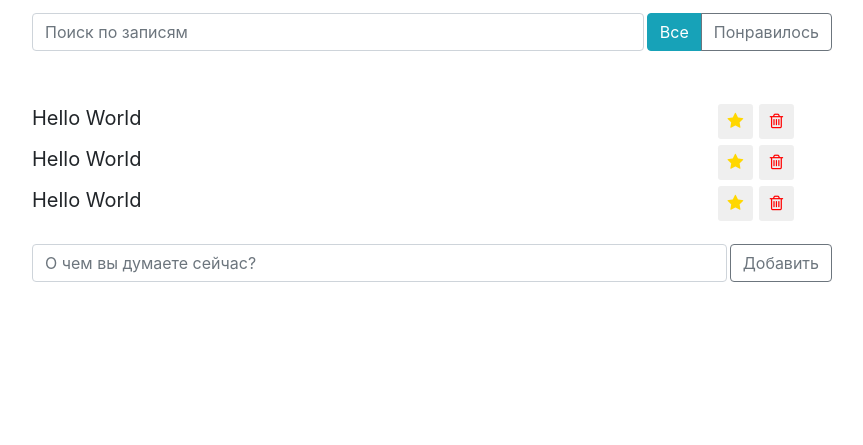
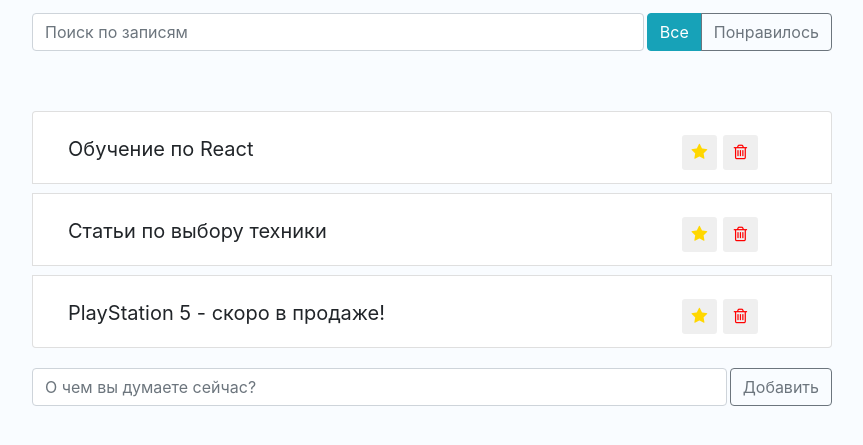
Before and after one commit to askhat09/ReactAppMicroblogging, a React app: page / in a window 1280 px wide. Shown: the part 57-502 px from the top of the page, without its empty margins (208-1071 px from the left). Built offline with nearby package versions, Linux system fonts and the light colour scheme.

Commit message:
Добавить в избранное и отметить лайк

```diff
--- a/src/components/app/app.css
+++ b/src/components/app/app.css
@@ -1,3 +1,6 @@
+body {
+  background-color: rgb(249, 252, 255);
+}
 .app {
   margin: 15px auto;
   max-width: 800px;
--- a/src/components/app/app.js
+++ b/src/components/app/app.js
@@ -8,6 +8,13 @@ import PostList from "../post-list/post-list";
 import "./app.css";
 
 const App = () => {
+
+  const data = [
+    {label: "Обучение по React", important: true, id: "onew"},
+    {label: "Статьи по выбору техники", important: false, id: "twofd"},
+    {label: "PlayStation 5 - скоро в продаже!", important: false, id: "threefd"}
+  ]
+
   return (
     <div className="app">
       <AppHeader />
@@ -15,10 +22,10 @@ const App = () => {
         <SearchPanel />
         <PostStatusFilter />
       </div>
-      <PostList />
+      <PostList posts={data}/>
       <PostAddForm />
     </div>
-  );
-};
+  )
+}
 
 export default App;
--- a/src/components/post-list-item/post-list-item.js
+++ b/src/components/post-list-item/post-list-item.js
@@ -1,13 +1,51 @@
-import React from "react";
+import React, {Component} from "react";
 
 import "./post-list-item.css";
 
-const PostListItem = () => {
+export default class PostListItem extends Component {
+
+  constructor(props) {
+    super(props);
+    this.state = {
+      important: false,
+      like: false
+    }
+    this.onImportant = this.onImportant.bind(this);
+    this.onLike = this.onLike.bind(this);
+  }
+
+  onImportant() {
+    this.setState(state => ({
+      important: !state.important
+    }));
+  }
+
+  onLike() {
+    this.setState(state => ({
+      like: !state.like
+    }));
+  }
+
+  render() {
+    const {label} = this.props;
+    const {important, like} = this.state;
+
+    let classNames = "app-list-item d-flex justify-content-between";
+
+      if (important) {
+        classNames += " important";
+      }
+
+      if (like) {
+        classNames += " like";
+      }
+
     return (
-    <li className="app-list-item d-flex justify-content-between">
-      <span className="app-list-item-label">Hello World</span>
+
+        <div className={classNames}>
+          <span onClick={this.onLike} className="app-list-item-label">{label}</span>
           <div className="d-flex justify-content-center align-items-center">
-        <button className="btn-star btn-sm">
+            <button onClick={this.onImportant} className="btn-star btn-sm">
               <i className="fa fa-star"></i>
             </button>
             <button className="btn-trash btn-sm">
@@ -15,8 +53,7 @@ const PostListItem = () => {
             </button>
             <i className="fa fa-heart"></i>
           </div>
-    </li>
-  );
-};
-
-export default PostListItem;
+        </div>
+      )
+  }
+}
--- a/src/components/post-list/post-list.js
+++ b/src/components/post-list/post-list.js
@@ -3,14 +3,23 @@ import PostListItem from "../post-list-item/post-list-item";
 
 import "./post-list.css";
 
-const PostList = () => {
+const PostList = ({posts}) => {
+
+  const elements = posts.map( (item) => {
+    return (
+      <li key={item.id} className="list-group-item">
+        <PostListItem
+          label={item.label}
+          important={item.important} />
+      </li>
+    )
+  });
+
   return (
     <ul className="app-list list-group">
-      <PostListItem />
-      <PostListItem />
-      <PostListItem />
+      {elements}
     </ul>
-  );
-};
+  )
+}
 
 export default PostList;
```
Lines whose indentation alone changed are shown as unchanged.
